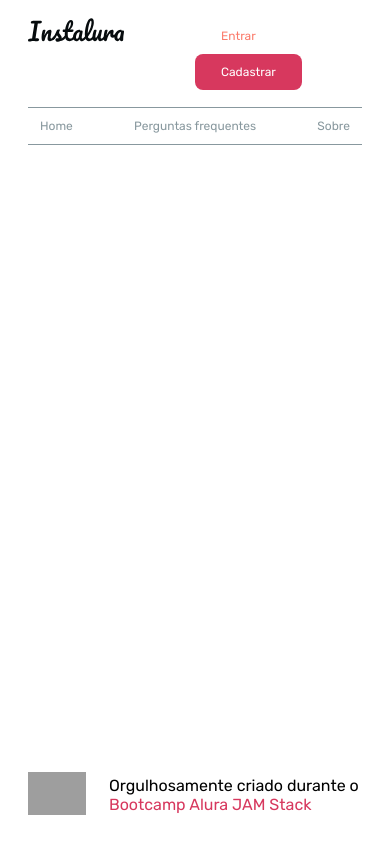
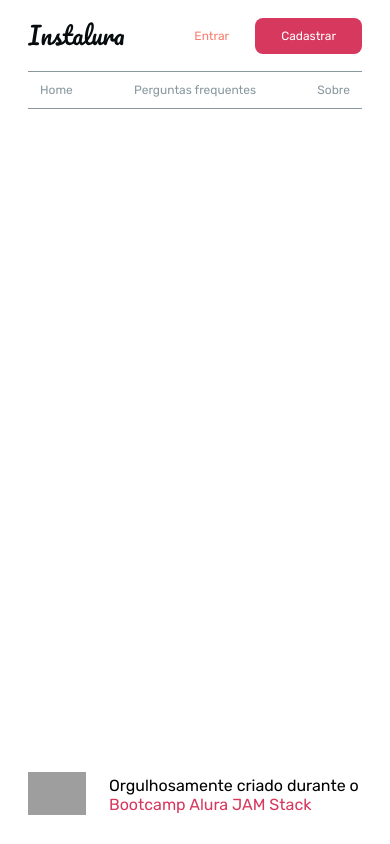
Before and after one commit to ivorafael/bootcamp-instalura, a Next.js app: page / in a window 390 px wide. Built offline with nearby package versions, Linux system fonts and the light colour scheme; grey boxes are pictures that could not be loaded.

Commit message:
📦  Implements media queries

```diff
--- a/src/components/commons/Button/Button.js
+++ b/src/components/commons/Button/Button.js
@@ -1,17 +1,37 @@
 import styled, { css } from "styled-components"
 import { get } from "lodash"
 import { TextStylesVariantsMap } from "../../foundation/Text/Text"
+import { mediaQueries } from '../../../theme/utils/mediaQueries'
 
 // - - - - - - - - - - - - - - - - - - - - - - - - - - - - - - - - - - - - - - - - - - - - - - - - - - - - -
+
 const ButtonDefault = css`
   background-color: ${ ( { theme, variant } ) => get( theme, `colors.${ variant }.color` ) };
   color: ${ ( { theme, variant } ) => get( theme, `colors.${ variant }.contrastText` ) };
 `
 
+// - - - - - - - - - - - - - - - - - - - - - - - - - - - - - - - - - - - - - - - - - - - - - - - - - - - - -
+
 const ButtonGhost = css`
   color: ${ ( { theme, variant } ) => get( theme, `colors.${ variant }.color` ) };
   background-color: transparent;
 `
+
+// - - - - - - - - - - - - - - - - - - - - - - - - - - - - - - - - - - - - - - - - - - - - - - - - - - - - -
+
+const ButtonMediaQueries = mediaQueries( {
+  xs: css`
+      ${ TextStylesVariantsMap.smallestException }
+    `,
+
+  // - - - - - - - - - - - - - - - - - - - - - - - - - - - - - - - - - - - - - - - - - - - - - - - - - - - - -
+
+  sm: css`
+      ${ TextStylesVariantsMap.paragraph1 }
+    `
+} )
+
+// - - - - - - - - - - - - - - - - - - - - - - - - - - - - - - - - - - - - - - - - - - - - - - - - - - - - -
 
 const Button = styled.button`
   border: 0;
@@ -22,14 +42,14 @@ const Button = styled.button`
   border-radius: ${ ( { theme } ) => theme.borderRadius };
   transition: ${ ( { theme } ) => theme.transition };
 
-  ${ TextStylesVariantsMap.smallestException }
-
   ${ ( { ghost } ) => ( ghost ? ButtonGhost : ButtonDefault ) }
 
   &:hover,
   &:focus {
       opacity: .5;
   }
+
+  ${ ButtonMediaQueries }
 `
 
 // - - - - - - - - - - - - - - - - - - - - - - - - - - - - - - - - - - - - - - - - - - - - - - - - - - - - -
--- a/src/components/commons/Menu/styles/MenuWrapper.js
+++ b/src/components/commons/Menu/styles/MenuWrapper.js
@@ -1,54 +1,112 @@
-import styled from 'styled-components'
+import styled, { css } from 'styled-components'
+import { mediaQueries } from '../../../../theme/utils/mediaQueries'
+import { TextStylesVariantsMap } from '../../../foundation/Text'
 
 export const MenuWrapper = styled.nav`
   font-family: 'Rubik', sans-serif;
-  padding: 0 28px;
+  display: flex;
+  align-items: center;
+  justify-content: space-between;
+  flex-wrap: wrap;
   margin-top: 18px;
-  display: grid;
-  grid-template-columns: repeat(2, 1fr);
-`;
+  padding-left: 28px;
+  padding-right: 28px;
+  ${ mediaQueries( {
+  md: css`
+      justify-content: flex-start;
+      margin-top: 32px;
+      margin-left: auto;
+      margin-right: auto;
+      width: 100%;
+      padding: 0 16px;
+      max-width: 768px;
+    `,
+  lg: css`
+      max-width: 1160px;
+    `,
+  xl: css`
+      max-width: 1222px;
+    `,
+} ) }
+`
 
 MenuWrapper.Brand = styled.div`
-  justify-self: flex-start;
+  padding: 0;
   margin: 0;
-  padding: 0;
   order: 1;
-  grid-column: 1;
-`;
+  ${ mediaQueries( {
+  md: css`
+        width: 131px;
+        height: 32px;
+      `,
+} ) }
+  ${ mediaQueries( {
+  md: css`
+      order: initial;
+      padding-right: 16px;
+    `,
+} ) }
+`
 
 MenuWrapper.PrimaryNav = styled.div`
   padding: 0;
   margin: 0;
-  list-style: none;
   order: 3;
   width: 100%;
+  list-style: none;
+  display: flex;
+  align-items: center;
+  justify-content: space-between;
   margin-top: 17px;
-  border-top: 1px solid ${ ( { theme } ) => theme.colors.tertiary.light.color };
-  border-bottom: 1px solid ${ ( { theme } ) => theme.colors.tertiary.light.color };
+  border-top: 1px solid #88989E;
+  border-bottom: 1px solid #88989E;
   padding: 12px;
-  display: grid;
-  grid-auto-flow: column;
-  justify-content: space-between;
-  grid-column: 1/3;
 
-  a{
+  ${ mediaQueries( {
+  md: css`
+      max-width: 332px;
+      justify-content: space-between;
+      flex: 1;
+      order: initial;
+      border: none;
+      margin: 0;
+      padding-top: 0;
+      padding-bottom: 0;
+    `,
+} ) }
+  a {
     text-align: center;
     display: block;
     text-decoration: none;
-    color: ${ ( { theme } ) => theme.colors.tertiary.light.color };
-    transition: ${ ( { theme } ) => theme.transition };
-
+    color: #88989E;
+    transition: 200ms ease-in-out;
+    ${ mediaQueries( {
+  xs: css`
+        ${ TextStylesVariantsMap.smallestException }
+    `,
+  md: css`
+      ${ TextStylesVariantsMap.paragraph1 }
+    `,
+} ) }
     &:hover,
     &:focus {
-      /* font-weight: 500; */
+      font-weight: 500;
       color: #070C0E;
 
     }
   }
-`;
+`
 
 MenuWrapper.AuxNav = styled.div`
+  padding: 0;
+  margin: 0;
+  display: flex;
+  flex: 1;
   order: 2;
-  grid-column: 2;
-  justify-self: flex-end;
-`;
+  justify-content: flex-end;
+  ${ mediaQueries( {
+  md: css`
+      order: initial;
+    `,
+} ) }
+`
```
